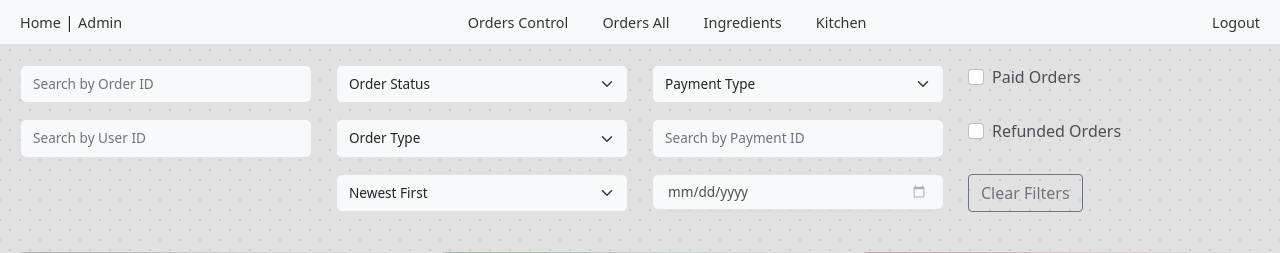
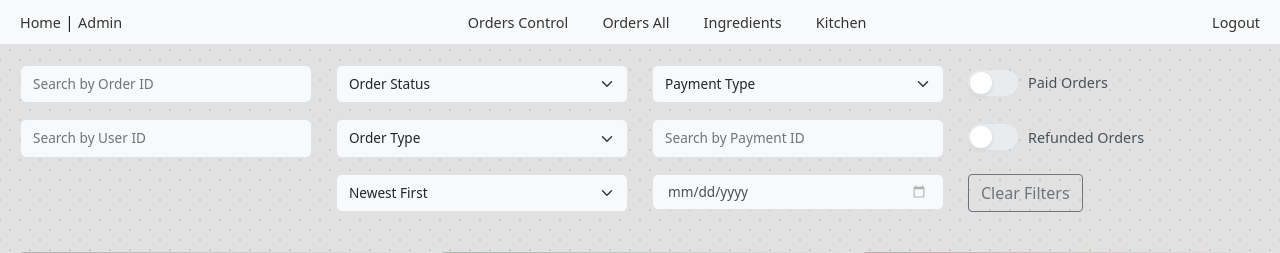
Before and after one commit to 0xDyno/healthy-blend, a Django app: page /manage/orders/all/ in a window 1280 px wide. Shown: the top 253 px of the page. Run offline with Django 5.2, Linux system fonts and the light colour scheme; a user stored in the database is signed in; data comes from the database, SQL or seed files in the repository; some libraries are stand-ins or nearby versions.

Commit message:
Update 1.566 - change style for paid & redunded in search area

```diff
--- a/core/templates/manage/orders_all.html
+++ b/core/templates/manage/orders_all.html
@@ -41,9 +41,13 @@
                     </select>
                 </div>
                 <div class="col-md-3 mb-3">
-                    <div class="form-check">
-                        <input class="form-check-input" type="checkbox" id="isPaidFilter">
-                        <label class="form-check-label" for="isPaidFilter">Paid Orders</label>
+                    <div class="toggle-switch-container">
+                        <input type="checkbox" id="isPaidFilter" class="toggle-switch-checkbox">
+                        <label class="toggle-switch-label" for="isPaidFilter">
+                            <span class="toggle-switch-inner"></span>
+                            <span class="toggle-switch-switch"></span>
+                        </label>
+                        <span class="toggle-switch-text">Paid Orders</span>
                     </div>
                 </div>
             </div>
@@ -62,10 +66,14 @@
                 <div class="col-md-3 mb-3">
                     <input type="text" id="paymentIdFilter" placeholder="Search by Payment ID" class="form-control">
                 </div>
-                <div class="col -md-3 mb-3">
-                    <div class="form-check">
-                        <input class="form-check-input" type="checkbox" id="isRefundedFilter">
-                        <label class="form-check-label" for="isRefundedFilter">Refunded Orders</label>
+                <div class="col-md-3 mb-3">
+                    <div class="toggle-switch-container">
+                        <input type="checkbox" id="isRefundedFilter" class="toggle-switch-checkbox">
+                        <label class="toggle-switch-label" for="isRefundedFilter">
+                            <span class="toggle-switch-inner"></span>
+                            <span class="toggle-switch-switch"></span>
+                        </label>
+                        <span class="toggle-switch-text">Refunded Orders</span>
                     </div>
                 </div>
 
--- a/static/css/manage/orders.css
+++ b/static/css/manage/orders.css
@@ -517,3 +517,95 @@ input[type="date"]::-ms-reveal {
         padding: 12px 16px;
     }
 }
+
+/* Стили для переключателей */
+.toggle-switch-container {
+    display: flex;
+    align-items: center;
+    gap: 10px;
+    padding: 5px 0;
+}
+
+.toggle-switch-checkbox {
+    display: none;
+}
+
+.toggle-switch-label {
+    position: relative;
+    display: inline-block;
+    width: 50px;
+    height: 26px;
+    margin: 0;
+    cursor: pointer;
+}
+
+.toggle-switch-inner {
+    position: absolute;
+    top: 0;
+    left: 0;
+    right: 0;
+    bottom: 0;
+    background-color: #e9ecef;
+    border-radius: 13px;
+    transition: all 0.2s ease;
+}
+
+.toggle-switch-switch {
+    position: absolute;
+    top: 2px;
+    left: 2px;
+    width: 22px;
+    height: 22px;
+    background-color: white;
+    border-radius: 50%;
+    transition: all 0.2s ease;
+    box-shadow: 0 2px 4px rgba(0,0,0,0.1);
+}
+
+/* Стили для активного состояния isPaidFilter */
+#isPaidFilter:checked + .toggle-switch-label .toggle-switch-inner {
+    background-color: #a8e6cf;
+}
+
+#isPaidFilter:checked + .toggle-switch-label .toggle-switch-switch {
+    transform: translateX(24px);
+    background-color: #2d6a4f;
+}
+
+/* Стили для активного состояния isRefundedFilter */
+#isRefundedFilter:checked + .toggle-switch-label .toggle-switch-inner {
+    background-color: #ffb5b5;
+}
+
+#isRefundedFilter:checked + .toggle-switch-label .toggle-switch-switch {
+    transform: translateX(24px);
+    background-color: #943737;
+}
+
+/* Стили для текста */
+.toggle-switch-text {
+    font-size: 0.9rem;
+    color: #495057;
+    font-weight: 500;
+}
+
+/* Эффекты при наведении */
+.toggle-switch-label:hover .toggle-switch-inner {
+    background-color: #dee2e6;
+}
+
+#isPaidFilter:checked + .toggle-switch-label:hover .toggle-switch-inner {
+    background-color: #98d8c1;
+}
+
+#isRefundedFilter:checked + .toggle-switch-label:hover .toggle-switch-inner {
+    background-color: #ffa8a8;
+}
+
+/* Медиа-запрос для мобильных устройств */
+@media (max-width: 768px) {
+    .toggle-switch-container {
+        justify-content: flex-start;
+        padding: 8px 0;
+    }
+}
```
